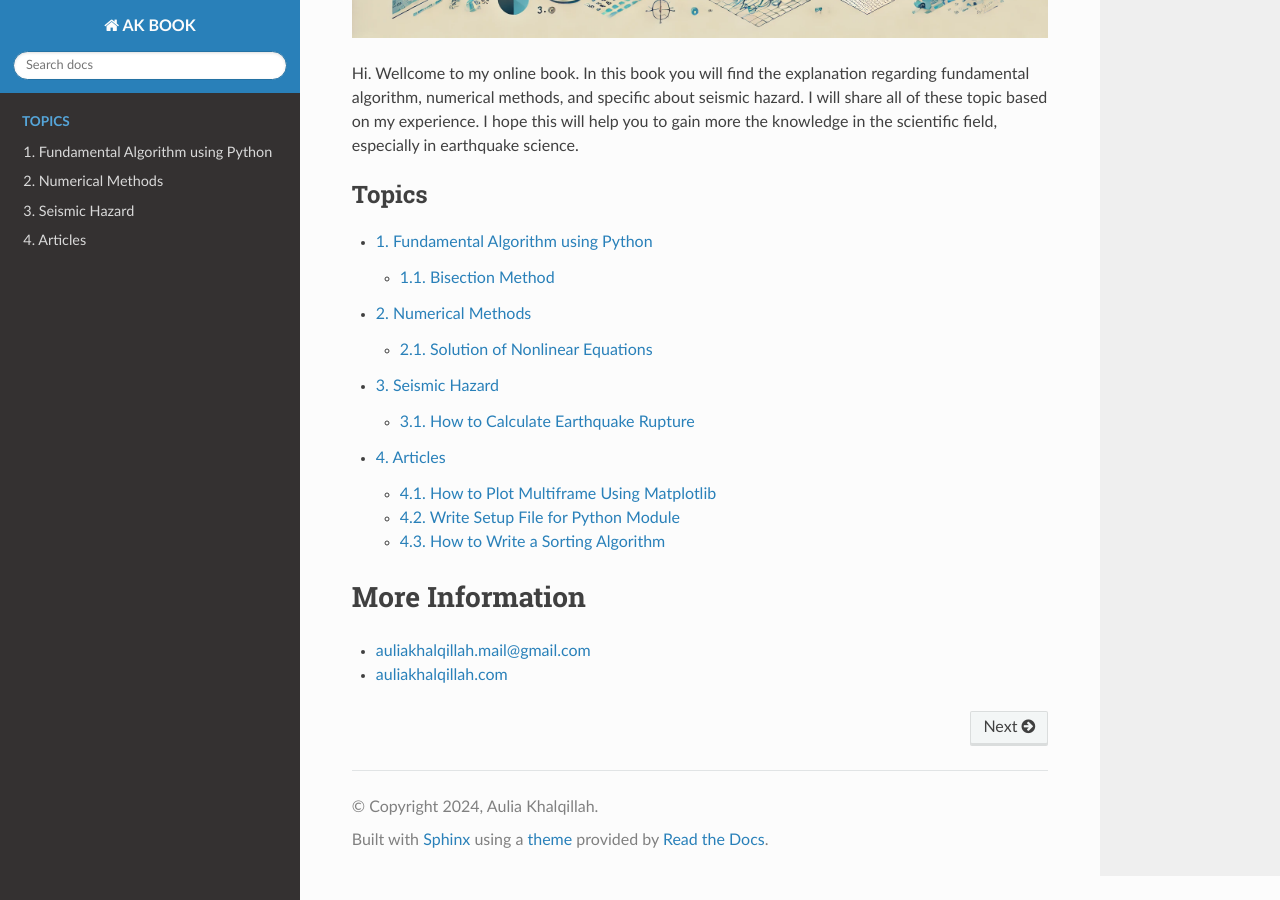
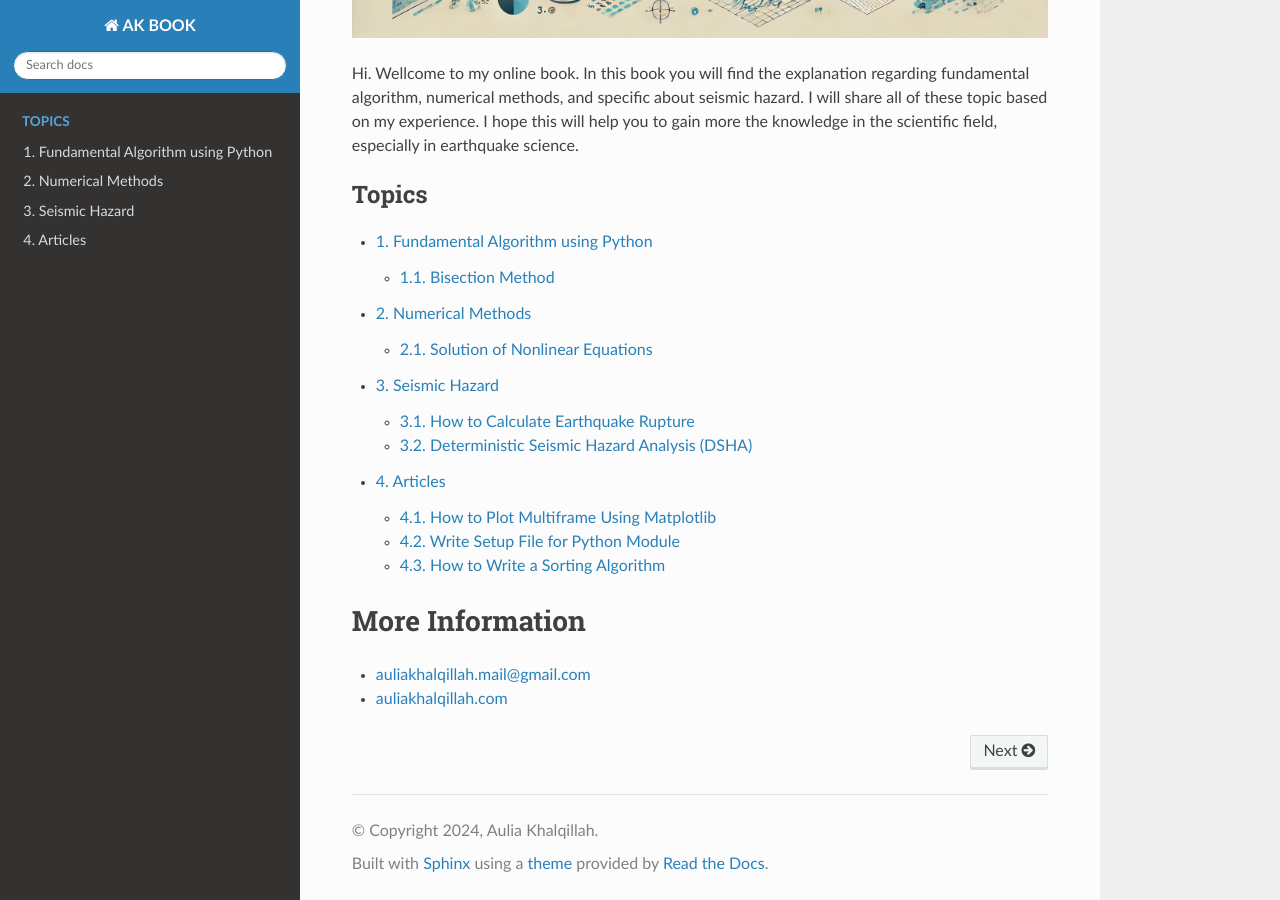
Before and after one commit to auliakhalqillah/akbook, a Sphinx documentation site: the page built from docs/source/index.rst, in a window 1280 px wide and 900 px high, scrolled down 520 px. Built offline with Sphinx 7.4.7 and the Read the Docs theme 3.1.0, drawn with Linux system fonts in a browser that asks for light colours.

Commit message:
Update Seismic Hazard.rst

```diff
--- a/docs/source/Seismic Hazard.rst
+++ b/docs/source/Seismic Hazard.rst
@@ -4,3 +4,4 @@ Seismic Hazard
   :maxdepth: 1
 
   How to Calculate Earthquake Rupture
+  Fundamental of Deterministic Seismic Hazard Analysis
```
